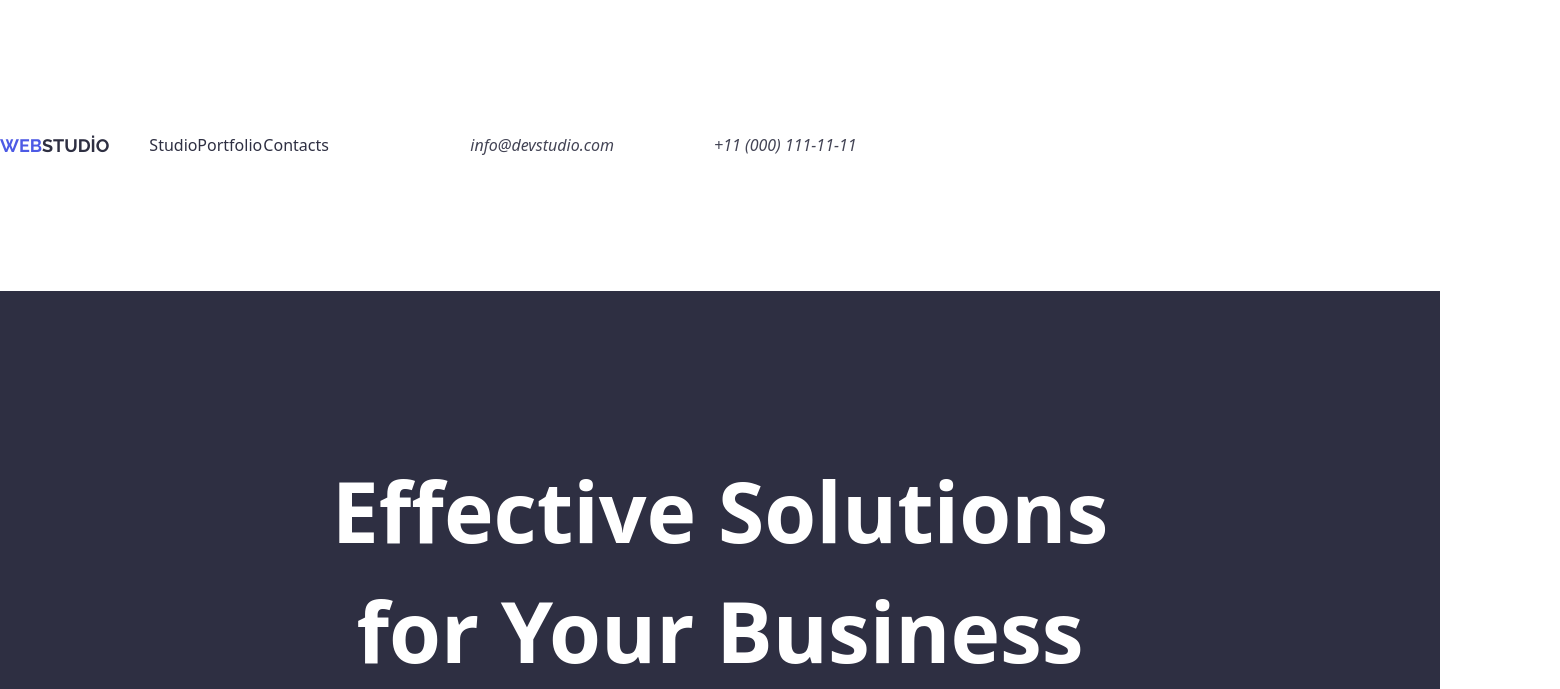
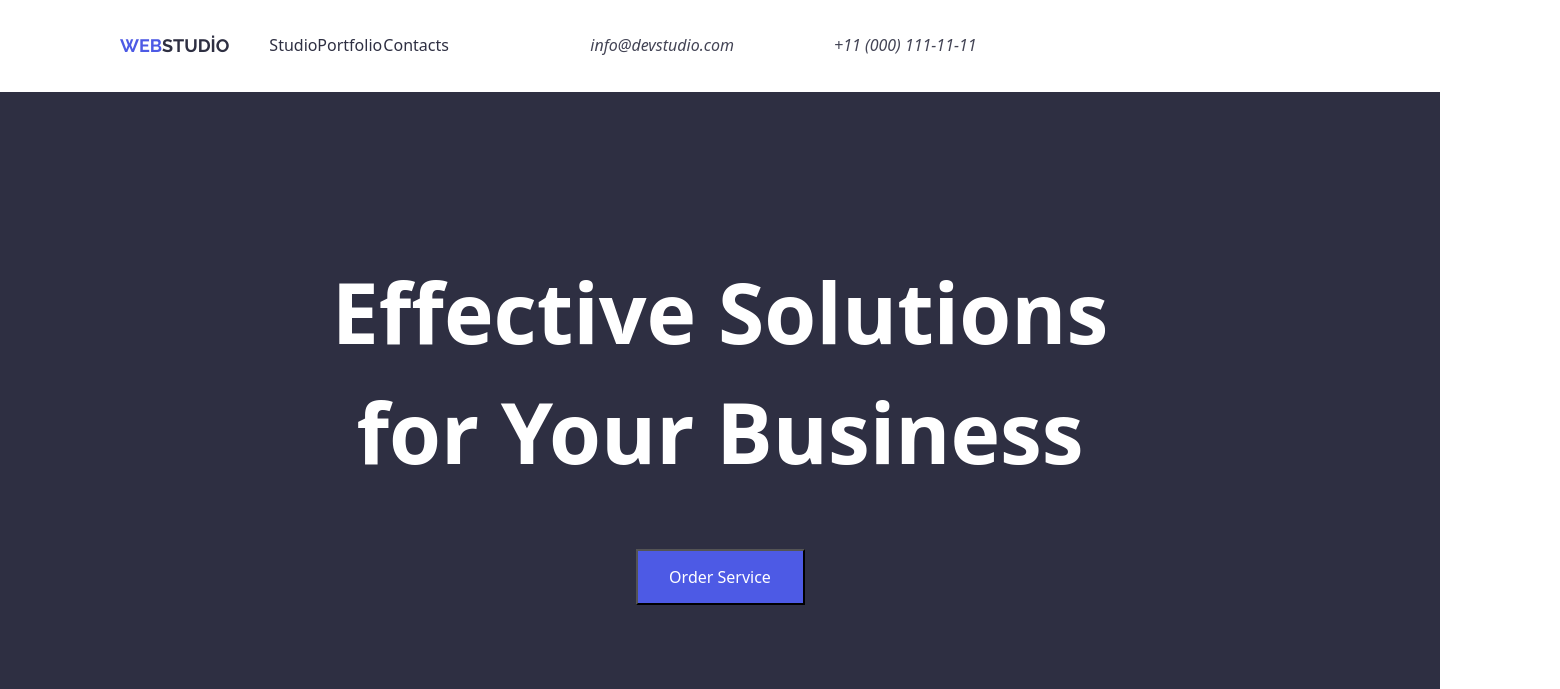
Before and after one commit to HmzT270/goit-markup-hw-03, a plain HTML site: page index.html in a window 1280 px wide. Shown: the top 689 px of the page, 1560 px wide, since content can reach past the window. Drawn offline with nearby package versions, Linux system fonts and the light colour scheme.

Commit message:
Update styles.css

```diff
--- a/css/styles.css
+++ b/css/styles.css
@@ -7,12 +7,14 @@ body {
 .container{
   display: flex;
   align-items: center;
+  width: 1158px;
 }
 
 header{
   width: 1440px;
-  padding-top: 120px;
-  padding-bottom: 120px;
+  height: 72px;
+  margin-left: 120px;
+  margin-top: 20px;
 }
 
 header a {
@@ -69,10 +71,6 @@ header li {
 
 .mail{
   margin: 100px;
-}
-
-.tel{
-
 }
 
 .web {
@@ -200,6 +198,7 @@ display: flex;
 }
 
 .section-4 {
+  width: 1200px;
   font-weight: 700;
   font-size: 36px;
   line-height: 40px;
@@ -224,6 +223,7 @@ display: flex;
   line-height: 24px;
   letter-spacing: 2%;
   list-style-type: none;
+  margin: 10px;
 }
 
 .section-4 p {
```
